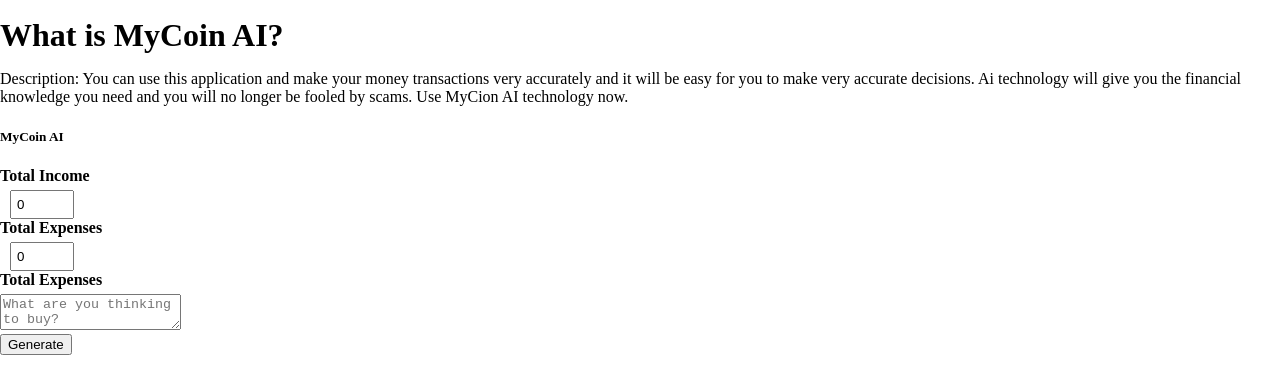
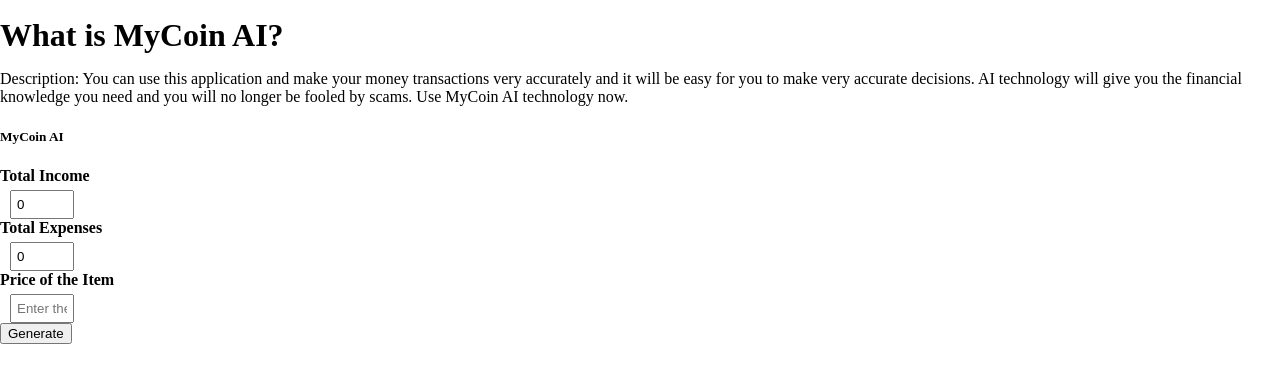
Before and after one commit to DakshinaPatabandi/mycoin-app, a React (Create React App) app in the folder frontend/src/: page /MyCoinAI in a window 1280 px wide. Shown: the part 567-935 px from the top of the page. Built offline with nearby package versions, Linux system fonts and the light colour scheme; no server answers; the HTML template or start-up script is replaced by a standard one.

Commit message:
Update AI

```diff
--- a/frontend/src/components/AccountHome.jsx
+++ b/frontend/src/components/AccountHome.jsx
@@ -19,6 +19,8 @@
     AOS.refresh();
   });
 
+
+
   return (
     <div>
       <div>
@@ -31,9 +33,8 @@
           <p className="accountHomesubtopics1">Email:</p>
           <p className="accountHomesubtopics1">Password:</p>
 
-          <h1 className="pt-5 abouttopic">Add your Credit card details</h1>
-          <br></br>
         </div>
+        <Benifits />
         <Features />
       </div>
     </div>
@@ -41,3 +42,67 @@
 };
 
 export default About;
+
+
+
+
+//Data fetching.....................................................................................................................
+
+// import React, { useEffect, useState } from "react";
+// import "../App.css";
+// import NavbarNew from "./NavbarNew";
+// import Features from "./Features";
+// import Slider from "react-slick";
+// import AOS from "aos";
+// import "aos/dist/aos.css";
+
+// const About = () => {
+//   const [userData, setUserData] = useState(null);
+
+//   useEffect(() => {
+//     // Simulating fetching user data from backend
+//     fetchUserData().then((data) => {
+//       setUserData(data);
+//       AOS.init({
+//         offset: 100,
+//         duration: 800,
+//         easing: "ease-in-sine",
+//         delay: 100,
+//       });
+//       AOS.refresh();
+//     });
+//   }, []);
+
+//   const fetchUserData = async () => {
+//     // Replace this with actual API call to fetch user data
+//     // For demonstration, returning mock user data
+//     return {
+//       userName: "John Doe",
+//       email: "john@example.com",
+//       password: "********",
+//       // Add more fields as needed
+//     };
+//   };
+
+//   return (
+//     <div>
+//       <NavbarNew />
+//       <div className="aboutbox">
+//         <h1 className="pt-5 accountHometopic">Account Balance:</h1>
+//         {/* Display user account details */}
+//         {userData && (
+//           <>
+//             <p className="accountHomesubtopics1">User Name: {userData.userName}</p>
+//             <p className="accountHomesubtopics1">Email: {userData.email}</p>
+//             <p className="accountHomesubtopics1">Password: {userData.password}</p>
+//           </>
+//         )}
+//         <h1 className="pt-5 abouttopic">Add your Credit card details</h1>
+//         <br></br>
+//       </div>
+//       <Features />
+//     </div>
+//   );
+// };
+
+// export default About;
--- a/frontend/src/components/MyCoinAI.jsx
+++ b/frontend/src/components/MyCoinAI.jsx
@@ -12,19 +12,15 @@
   const [prompt, setPrompt] = useState("");
   const [price, setPrice] = useState("");
 
-  // Update prompt whenever totalIncome or totalExpense changes
-  useEffect(() => {
-    setPrompt(`By considering the total income = ${totalIncome} and total expenses = ${totalExpense} provided, please give me a recommendation that can I afford what I'm going to buy when I provide the price here. The price of the item = ${price}`);
-  }, [totalIncome, totalExpense]);
-
-
   const handleGenerateRequest = async (e) => {
     e.preventDefault();
-    const price = e.target.form.elements["totalExpenses"].value;
-    setPrice(price);
+    const itemPrice = e.target.form.elements["itemPrice"].value;
+    setPrice(itemPrice);
 
-    const updatedPrompt = `By considering the total income = ${totalIncome} and total expenses = ${totalExpense} provided, please give me a recommendation that can I afford what I'm going to buy when I provide the price here. The price of the item = ${price}`;
-    setPrompt(updatedPrompt)
+    // Update the prompt with the latest price
+    const updatedPrompt = `By considering the total income = ${totalIncome}, total expenses = ${totalExpense} and the remaining amount to do anything = ${totalIncome - totalExpense} provided, please tell me whether I can afford what I'm going to buy when I provide the price. The price = ${itemPrice}. Assume only these are considering for the recommendation.`;
+
+    setPrompt(updatedPrompt);
 
     try {
       const response = await fetch("http://localhost:8801/MyCoinAI", {
@@ -46,7 +42,6 @@
       console.error("Error:", error.message);
     }
   };
-
 
   useEffect(() => {
     const fetchTotalIncomeAndExpenses = async () => {
@@ -73,9 +68,9 @@
         <p className="MyCoinAiSubText">
           Description: You can use this application and make your money
           transactions very accurately and it will be easy for you to make very
-          accurate decisions. Ai technology will give you the financial
+          accurate decisions. AI technology will give you the financial
           knowledge you need and you will no longer be fooled by scams. Use
-          MyCion AI technology now.
+          MyCoin AI technology now.
         </p>
       </div>
       <div className="container mt-2 justify-content-center align-items-center d-flex">
@@ -110,14 +105,14 @@
             </div>
             <div className="mb-3">
               <label className="form-label">
-                <strong>Total Expenses</strong>
+                <strong>Price of the Item</strong>
               </label>
-              <textarea
+              <input
                 type="text"
                 required
-                placeholder="What are you thinking to buy?"
+                name="itemPrice"
+                placeholder="Enter the price of the item"
                 className="form-control rounded-0"
-                onChange={(e) => setPrice(e.target.value)}
               />
             </div>
             <div className="flex justify-center">
```
